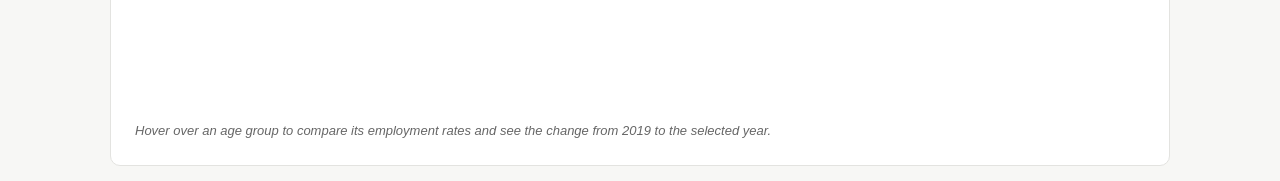
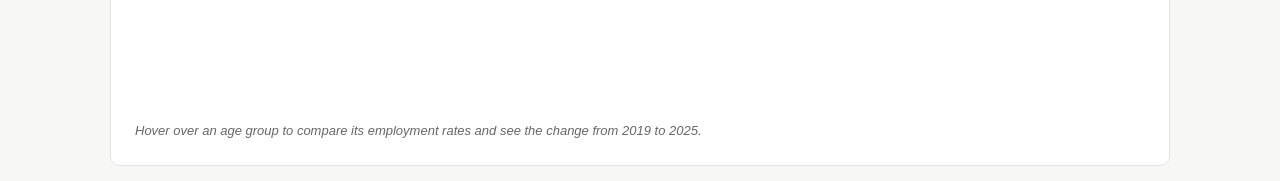
Before and after one commit to Lidia-Vill/unequal-opportunities-infovis, a plain HTML site: page visualisation/index.html in a window 1280 px wide. Shown: the part 1740-1921 px from the top of the page. Drawn offline with Linux system fonts and the light colour scheme; a script that the page names is missing.

Commit message:
Update index.html

```diff
--- a/visualisation/index.html
+++ b/visualisation/index.html
@@ -142,7 +142,7 @@
 
         <p class="chart-hint">
           Hover over an age group to compare its employment rates
-          and see the change from 2019 to the selected year.
+          and see the change from 2019 to 2025.
         </p>
 
       </div>
```
